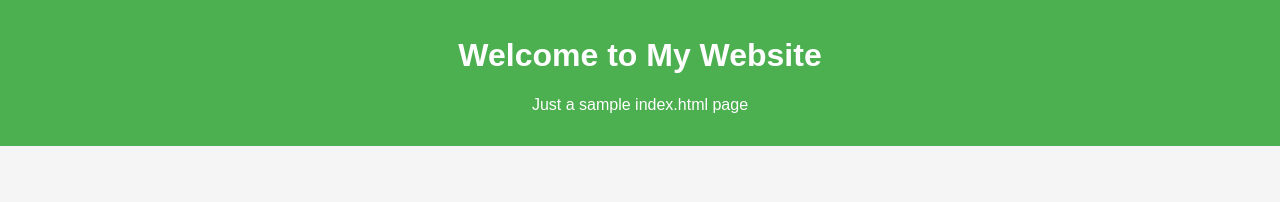
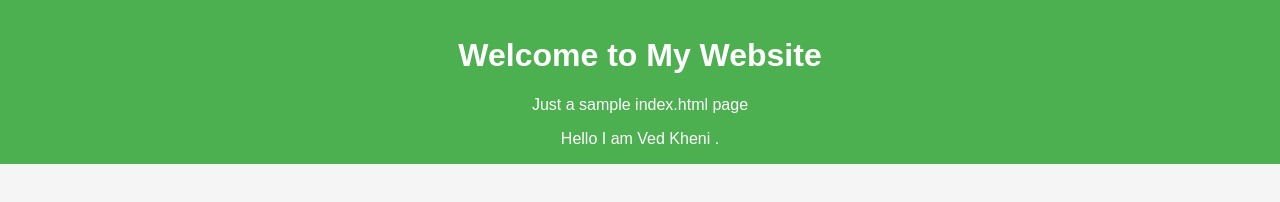
Before and after one commit to vedkheni/project, a plain HTML site: page index.html in a window 1280 px wide. Drawn offline with Linux system fonts and the light colour scheme.

Commit message:
Update index.html

```diff
--- a/index.html
+++ b/index.html
@@ -71,3 +71,4 @@
   <header>
     <h1>Welcome to My Website</h1>
     <p>Just a sample index.html page </p>
+      Hello I am Ved Kheni .
```
